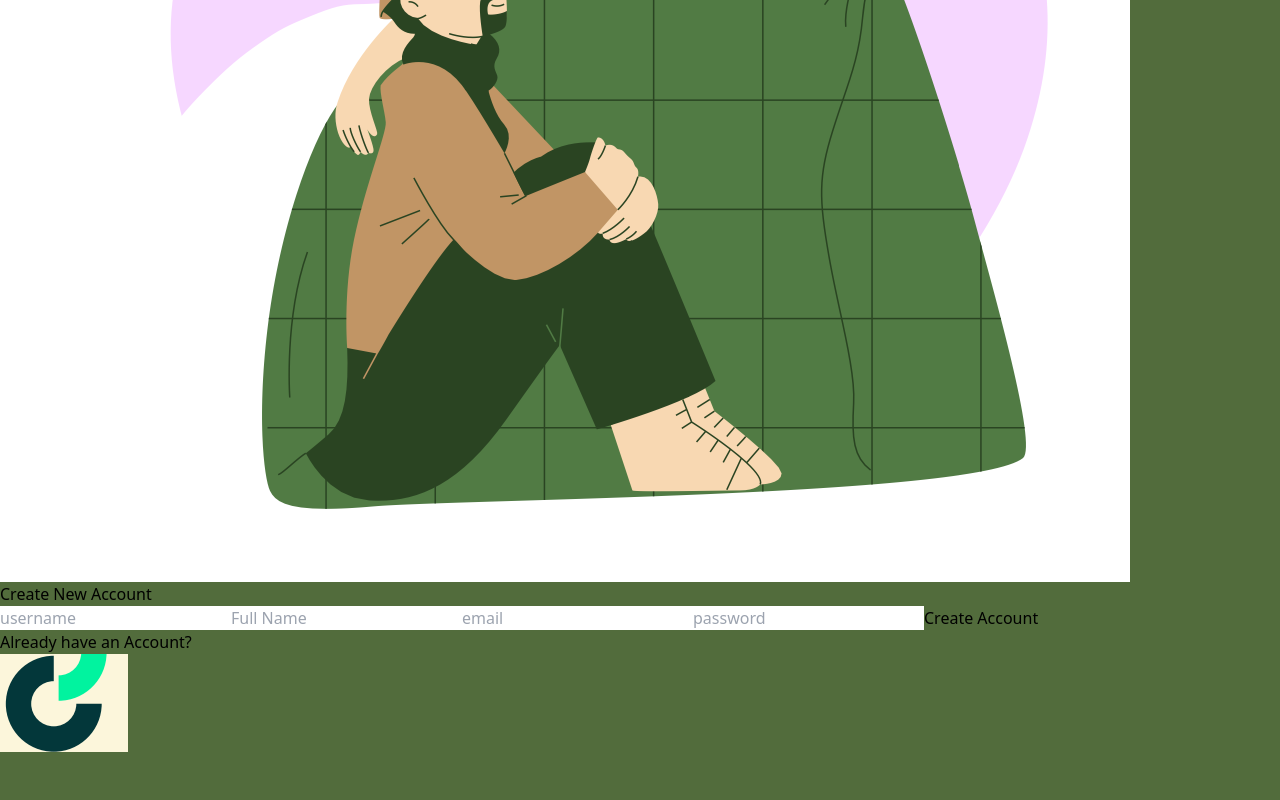
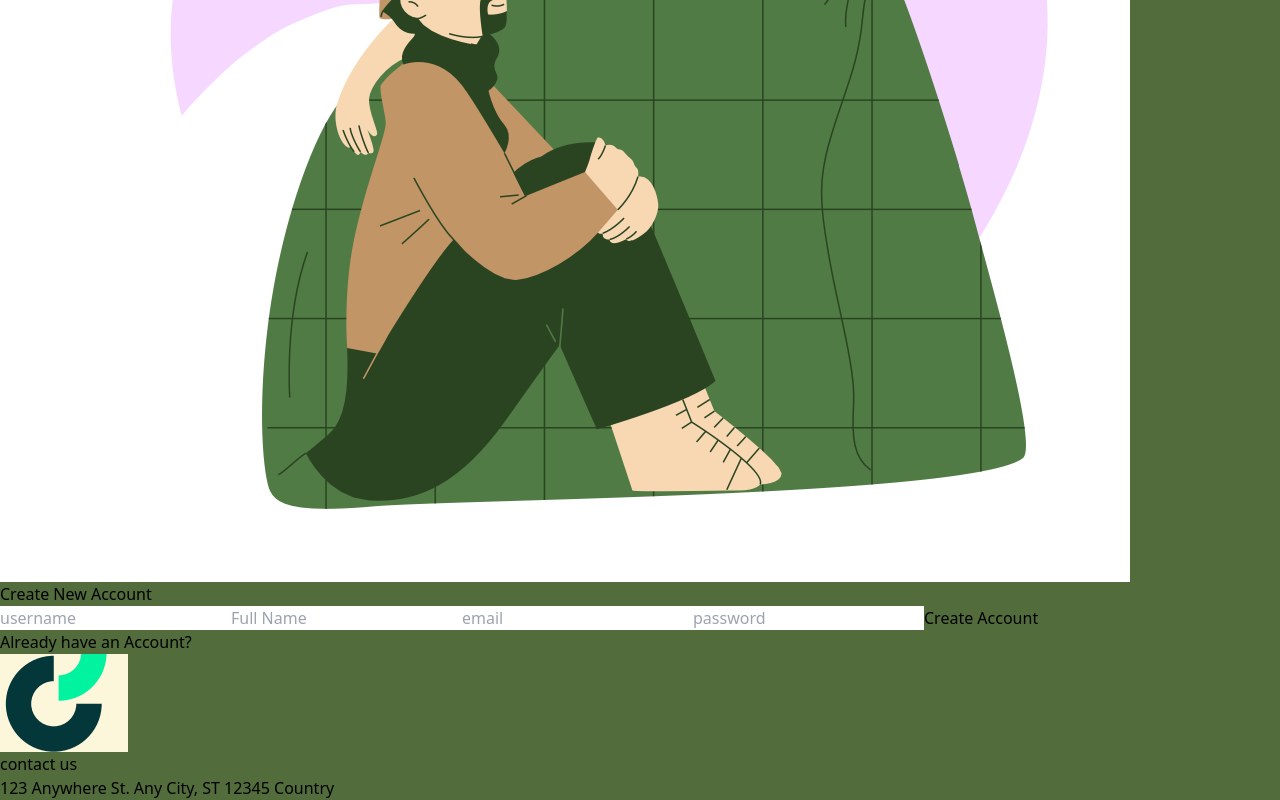
Before and after one commit to ishivendratripathi/Website, a React (Vite) app: page / in a window 1280 px wide. Shown: the part 1832-2632 px from the top of the page. Before the commit the page ends 2584 px from the top, so only its background shows below. Built offline with nearby package versions, Linux system fonts and the light colour scheme.

Commit message:
some new updates

```diff
--- a/src/routes/Footer.jsx
+++ b/src/routes/Footer.jsx
@@ -2,8 +2,10 @@ import React from 'react'
 
 const Footer = () => {
   return (
-    <section className="w-full h-96 bg-fuchsia-300 flex">
+    <section className="w-full h-96 bg-fuchsia-200 flex relative">
   <img className="h-16 m-20"src="logo.png" alt="" />
+  <h2 className='mt-40 z-10 font-bold text-3xl text-green-700'>contact us</h2>
+  <h3 className=''>123 Anywhere St. Any City, ST 12345 Country</h3>
     </section>
   )
 }
```
Also changed, not shown: public/contact.png (added), 1 other file (tests, documents, lock files or other folders).
